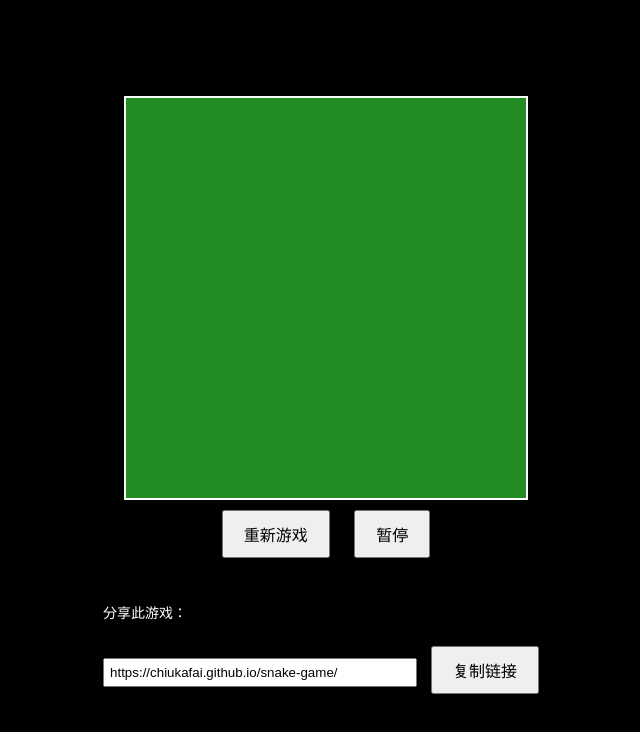
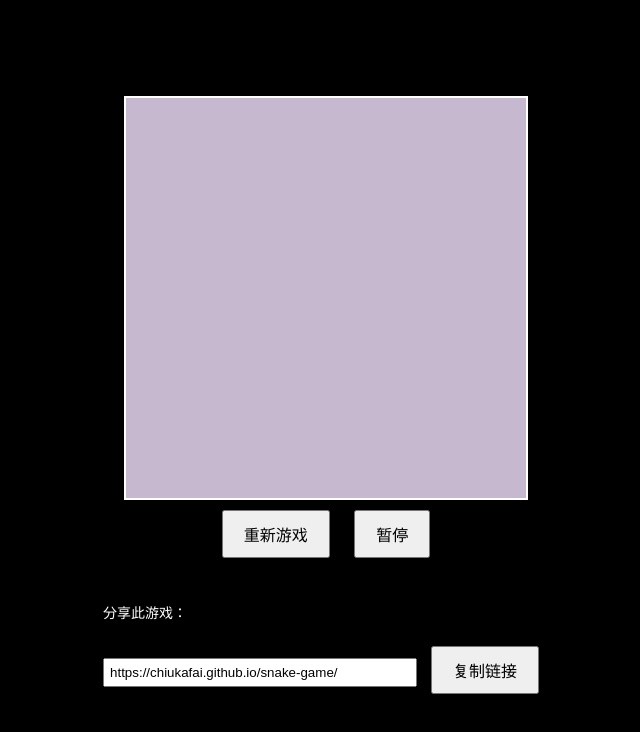
Before and after one commit to chiukafai/snake-game, a plain HTML site: page index.html in a window 1280 px wide. Shown: the whole page, without its empty margins (314-954 px from the left). Drawn offline with Linux system fonts and the light colour scheme.

Commit message:
Update snake game

```diff
--- a/index.html
+++ b/index.html
@@ -73,7 +73,7 @@
 
         // 绘制背景
         function drawBackground() {
-            ctx.fillStyle = '#228B22'; // 草地绿色
+            ctx.fillStyle = '#C5B8CF'; // 草地绿色
             ctx.fillRect(0, 0, canvas.width, canvas.height);
         }
 
```
